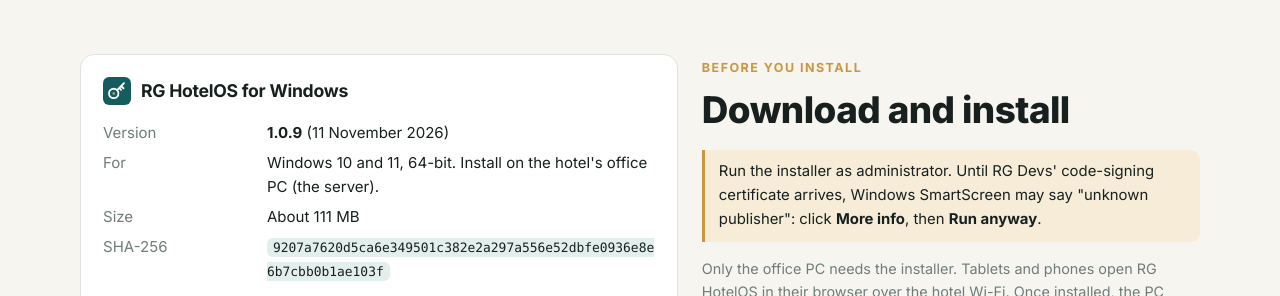
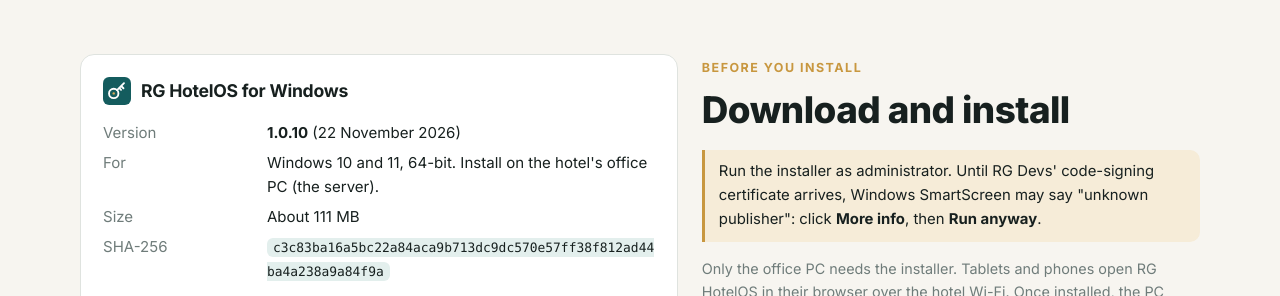
Before and after one commit to kenrodgersutugi-tech/rg-hotelos-releases, a plain HTML site: page index.html in a window 1280 px wide. Shown: the part 4180-4476 px from the top of the page. Drawn offline with Linux system fonts and the light colour scheme.

```diff
--- a/index.html
+++ b/index.html
@@ -147,10 +147,10 @@
     <div class="card">
       <h3><img src="assets/img/icon.svg" alt="" width="28" height="28">RG HotelOS for Windows</h3>
       <dl class="kv">
-        <dt>Version</dt><dd><strong id="ver">1.0.9</strong> (11 November 2026)</dd>
+        <dt>Version</dt><dd><strong id="ver">1.0.10</strong> (22 November 2026)</dd>
         <dt>For</dt><dd>Windows 10 and 11, 64-bit. Install on the hotel's office PC (the server).</dd>
         <dt>Size</dt><dd>About 111 MB</dd>
-        <dt>SHA-256</dt><dd><code class="hash" id="sha">9207a7620d5ca6e349501c382e2a297a556e52dbfe0936e8e6b7cbb0b1ae103f</code></dd>
+        <dt>SHA-256</dt><dd><code class="hash" id="sha">c3c83ba16a5bc22a84aca9b713dc9dc570e57ff38f812ad44ba4a238a9a84f9a</code></dd>
       </dl>
       <div class="btns">
         <a class="btn primary" href="https://github.com/kenrodgersutugi-tech/rg-hotelos-releases/releases/latest/download/RG-HotelOS-Setup.exe"><svg viewBox="0 0 24 24" fill="none" stroke="currentColor" stroke-width="2.2" stroke-linecap="round" stroke-linejoin="round"><path d="M12 3v12m0 0l-5-5m5 5l5-5M5 21h14"/></svg>Download the installer</a>
```
